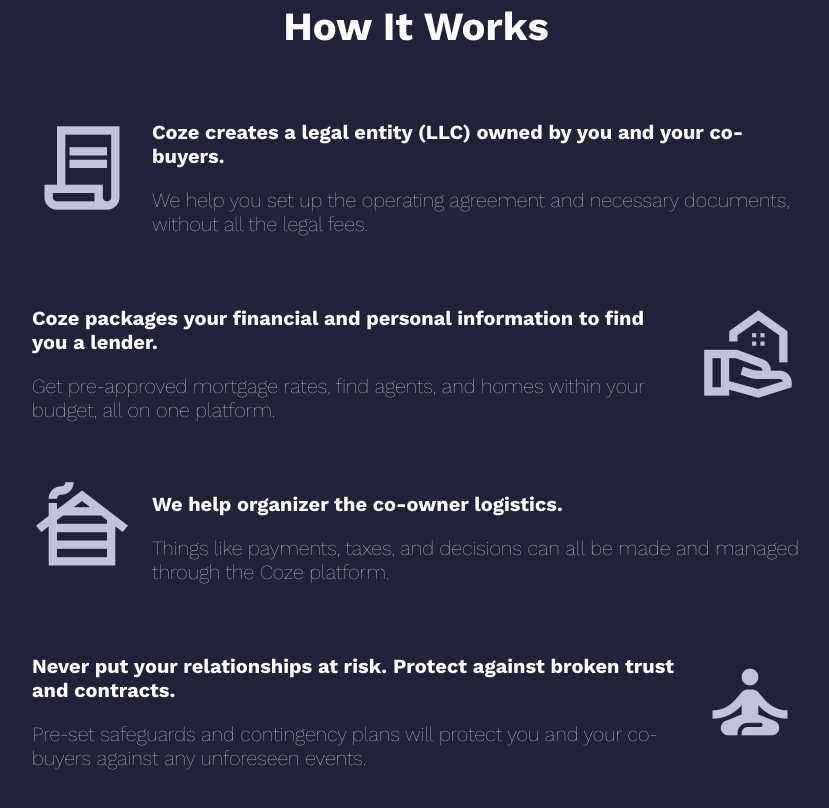
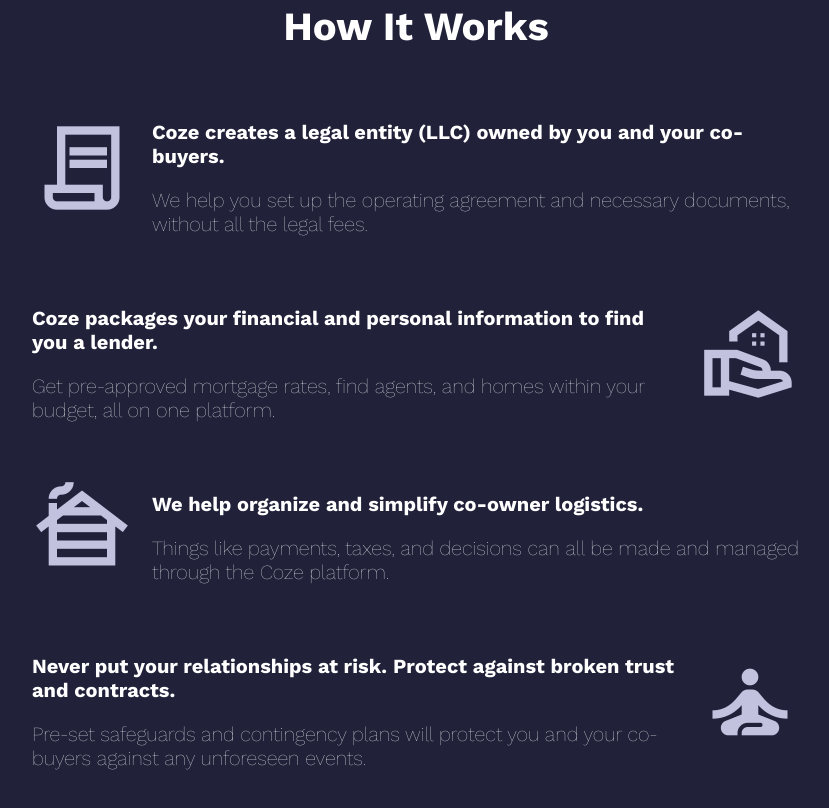
Before and after one commit to aranansari/coze, a website: page index.html in a window 1280 px wide. Shown: the part 934-1742 px from the top of the page, without its empty margins (224-1053 px from the left). Drawn offline with nearby package versions, Linux system fonts and the light colour scheme.

Commit message:
correct typo and thinner logo

```diff
--- a/index.html
+++ b/index.html
@@ -61,7 +61,7 @@
         <div class="row">
             <img src="cabin.png">
             <div class="rowText">
-                <h3>We help organizer the co-owner logistics.</h3>
+                <h3>We help organize and simplify co-owner logistics.</h3>
                 <p>Things like payments, taxes, and decisions can all be made and managed through the Coze platform.</p>
             </div>
         </div>
```
Also changed, not shown: Coze Logo.png.
